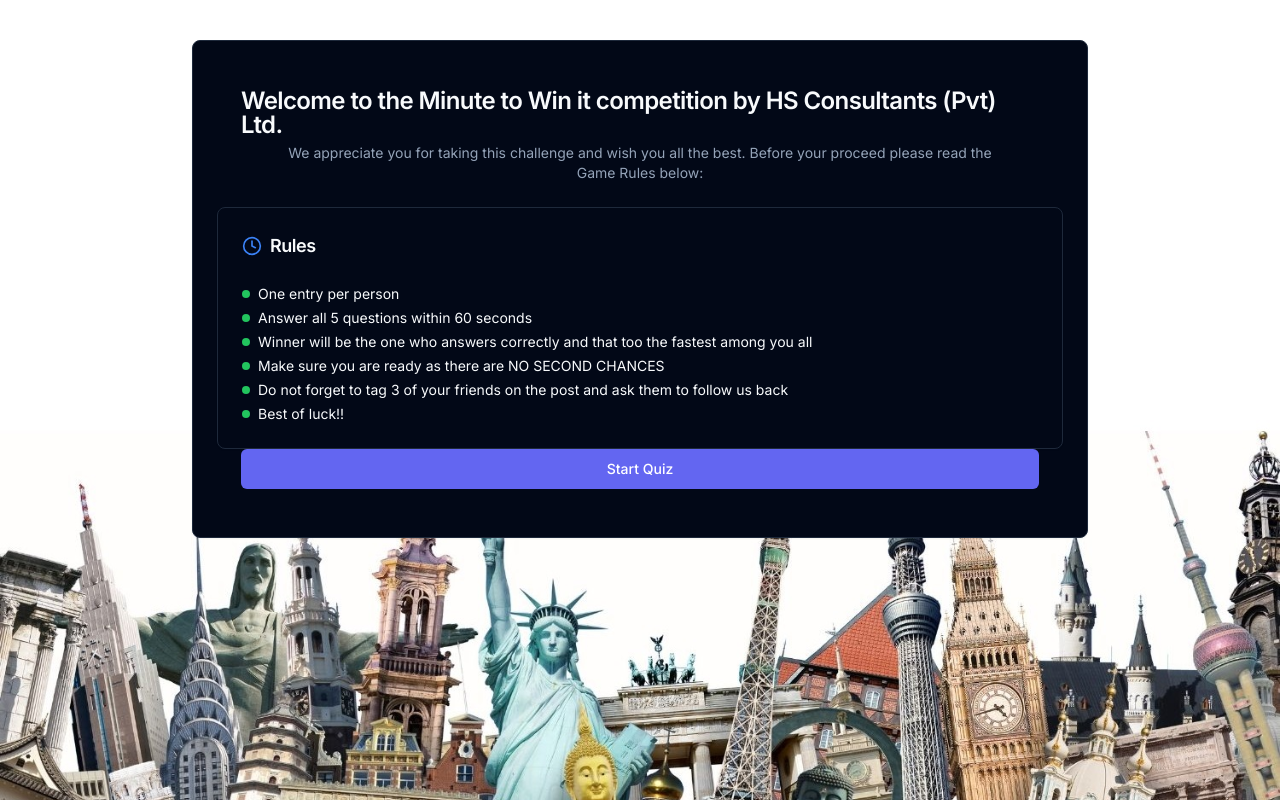
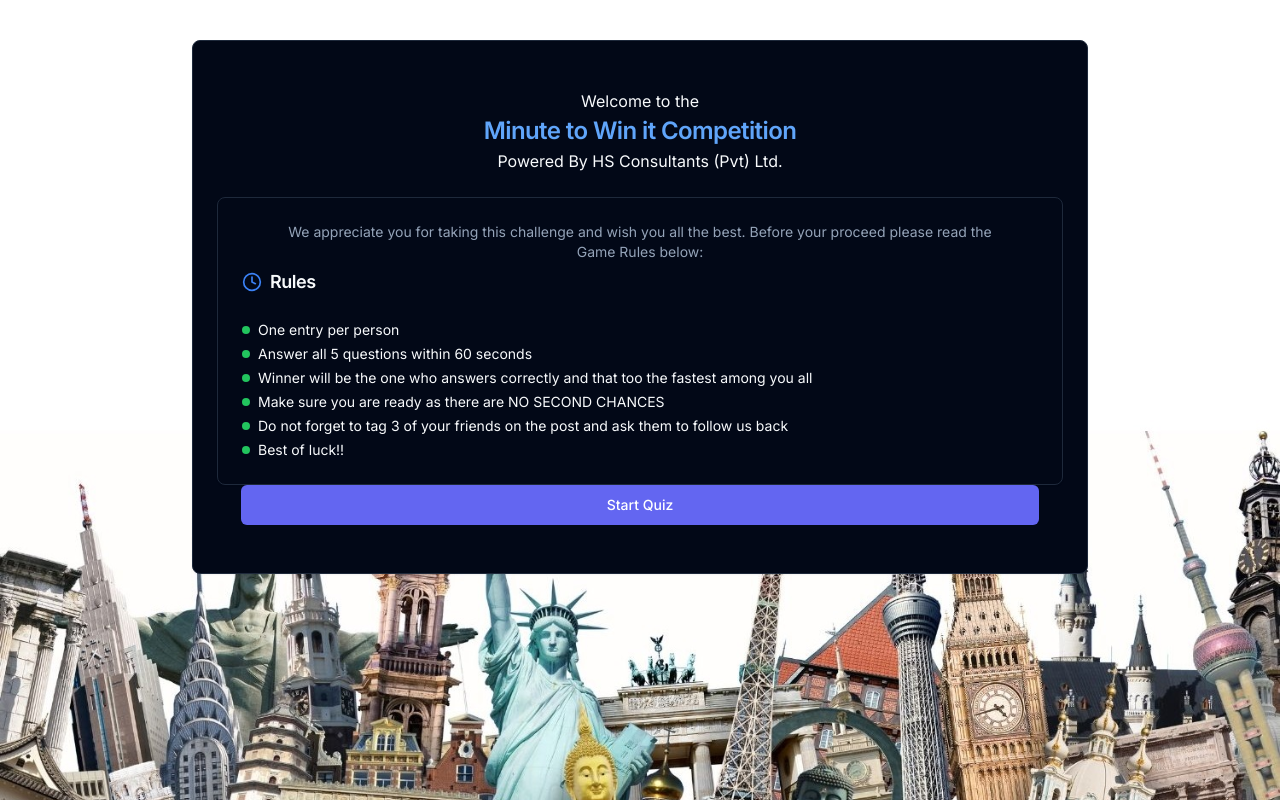
Before and after one commit to hsmaha/Admin_portal, a Next.js app: page / in a window 1280 px wide. Built offline with nearby package versions, Linux system fonts and the light colour scheme.

Commit message:
commit 10/17/2025

```diff
--- a/components/battle/battle-mode-selection.tsx
+++ b/components/battle/battle-mode-selection.tsx
@@ -43,14 +43,21 @@ export function BattleModeSelection({ onModeSelect }: BattleModeSelectionProps)
         <TabsContent value="1v1" className="space-y-6">
           <Card className="p-6">
             <CardHeader>
-              <CardTitle>Welcome to the Minute to Win it competition by HS Consultants (Pvt) Ltd.
+              <h3 className="text-center">Welcome to the </h3>
+
+            <CardTitle className="text-center text-blue-400">Minute to Win it Competition
             </CardTitle>
-              <CardDescription className="text-center">We appreciate you for taking this challenge and wish you all the best. Before your proceed please read the Game Rules below:</CardDescription>
+             <h3 className="text-center">Powered By HS Consultants (Pvt) Ltd.
+            </h3>
+
+              {/* <CardDescription className="text-center">We appreciate you for taking this challenge and wish you all the best. Before your proceed please read the Game Rules below:</CardDescription> */}
             </CardHeader>
 
              <Card>
           <CardHeader className="pb-2">
+              <CardDescription className="text-center">We appreciate you for taking this challenge and wish you all the best. Before your proceed please read the Game Rules below:</CardDescription>
             <CardTitle className="text-lg flex items-center gap-2">
+
               <Clock className="h-5 w-5 text-blue-500" />
                Rules
             </CardTitle>
```
